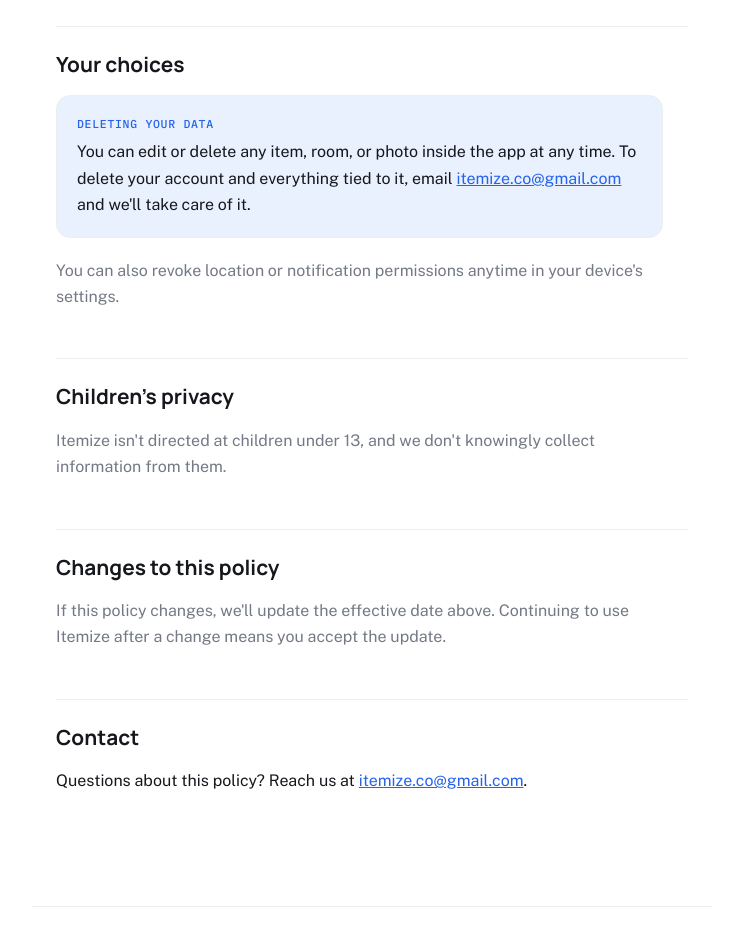
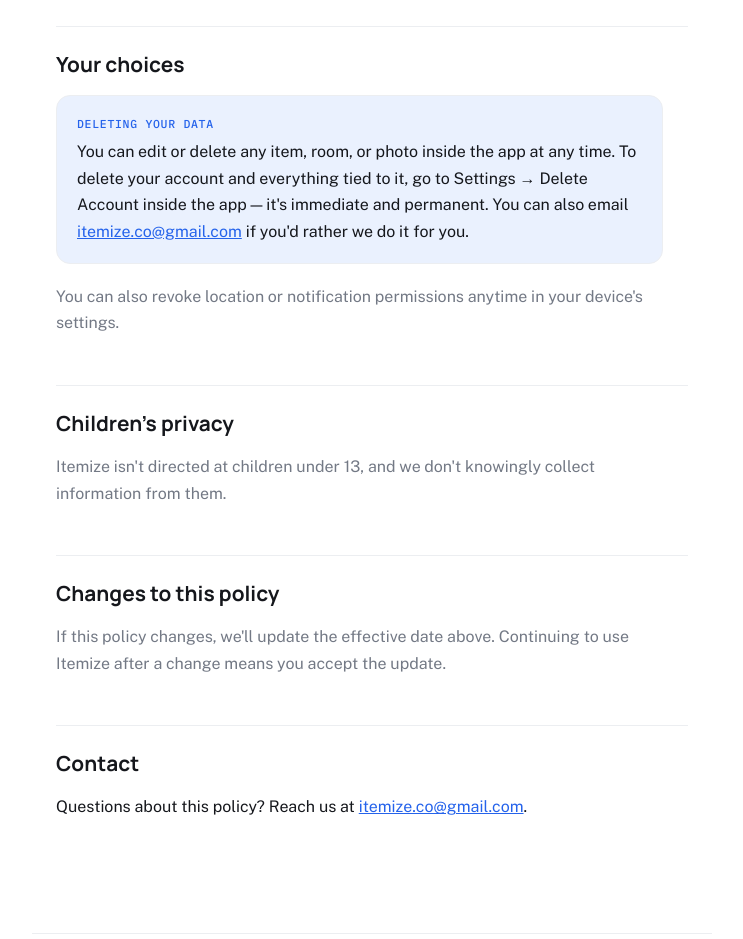
Before and after one commit to emeyer166-gif/itemize-site, a plain HTML site: page privacy/index.html in a window 1280 px wide. Shown: the part 1940-2879 px from the top of the page, without its empty margins (268-1011 px from the left). Drawn offline with nearby package versions, Linux system fonts and the light colour scheme.

Commit message:
Point account deletion to in-app Settings flow, not just email
The app now has a self-service Delete Account option in Settings, so
the privacy policy shouldn't say email is the only way.

```diff
--- a/privacy/index.html
+++ b/privacy/index.html
@@ -219,7 +219,7 @@
     <h2>Your choices</h2>
     <div class="callout">
       <span class="tag">Deleting your data</span>
-      <p>You can edit or delete any item, room, or photo inside the app at any time. To delete your account and everything tied to it, email <a href="mailto:itemize.co@gmail.com">itemize.co@gmail.com</a> and we'll take care of it.</p>
+      <p>You can edit or delete any item, room, or photo inside the app at any time. To delete your account and everything tied to it, go to Settings &rarr; Delete Account inside the app — it's immediate and permanent. You can also email <a href="mailto:itemize.co@gmail.com">itemize.co@gmail.com</a> if you'd rather we do it for you.</p>
     </div>
     <p class="sub">You can also revoke location or notification permissions anytime in your device's settings.</p>
   </section>
```
